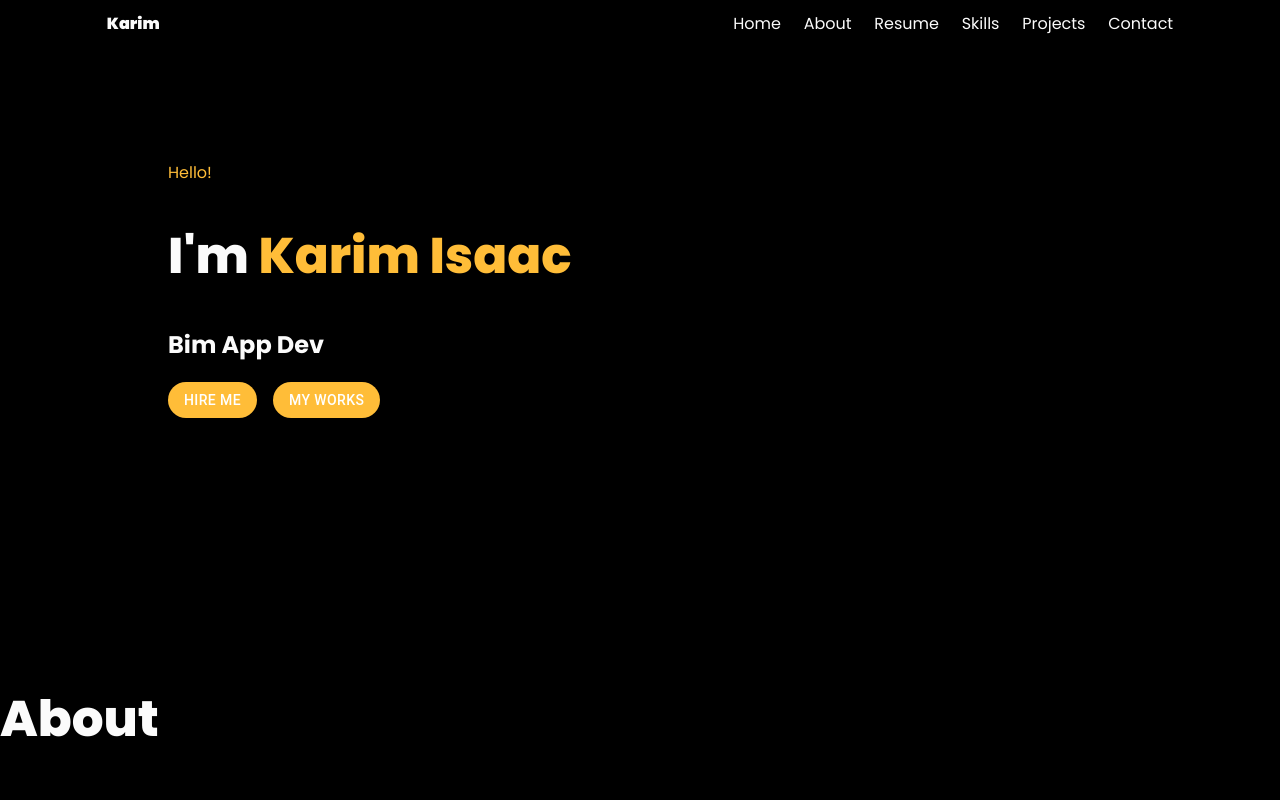
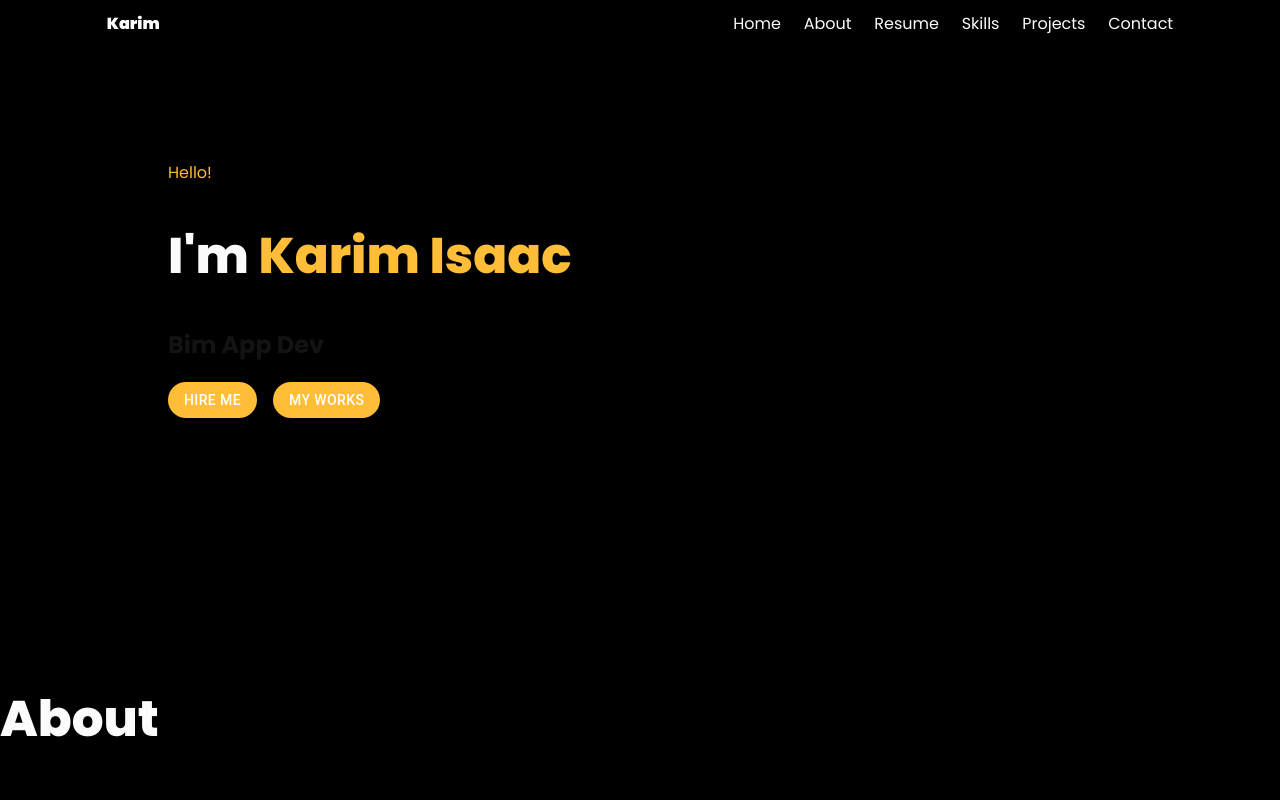
Before and after one commit to KIsaac85/kisaac85.github.io, a React (Vite) app: page / in a window 1280 px wide. Shown: the top 800 px of the page. Built offline with nearby package versions, Linux system fonts and the light colour scheme.

Commit message:
fadeinout added but timing not adjusted

```diff
--- a/src/Home.jsx
+++ b/src/Home.jsx
@@ -5,7 +5,8 @@ import  StyledButton  from './js/ButtonStyle';
 
 
 function Home() {
-  const [role, setRole] = useState("A Freelance Full Stack Web Developer")
+  const [role, setRole] = useState("A Freelance Full Stack Web Developer");
+  const [className, setClassName] = useState("fade");
 
 
     const inter = setInterval(()=>{
@@ -14,11 +15,14 @@ function Home() {
 
 
  function changeHome() {
-  role ==="A Freelance Full Stack Web Developer"?setRole("Bim App Dev"):setRole("A Freelance Full Stack Web Developer");
-  clearInterval(inter);
+   role ==="A Freelance Full Stack Web Developer"?setRole("Bim App Dev"):setRole("A Freelance Full Stack Web Developer");
+
+   clearInterval(inter);
  };
 
-
+ useEffect(()=>{
+  className&&setClassName("fade")
+ },[role])
 
   return (
 
@@ -27,7 +31,7 @@ function Home() {
       <div className='text' >
         <span className="">Hello!</span>
       <h1 className="">I'm <span>Karim Isaac</span></h1>
-       <h2 className="" >{role}</h2>
+       <h2 className={`${className}`}>{role}</h2>
 
       <Stack spacing={2} direction={'row'}>
        <StyledButton variant="contained">Hire Me</StyledButton>
--- a/src/css/Style Home.css
+++ b/src/css/Style Home.css
@@ -9,3 +9,17 @@
     width: 75rem;
     height: 30rem;
 }
+
+@keyframes fade-down {
+    0%{
+        opacity: 1;
+    }
+    100%{
+        opacity: 0;
+    }
+
+}
+
+.fade{
+    animation: fade-down 5s infinite alternate;
+}
```
